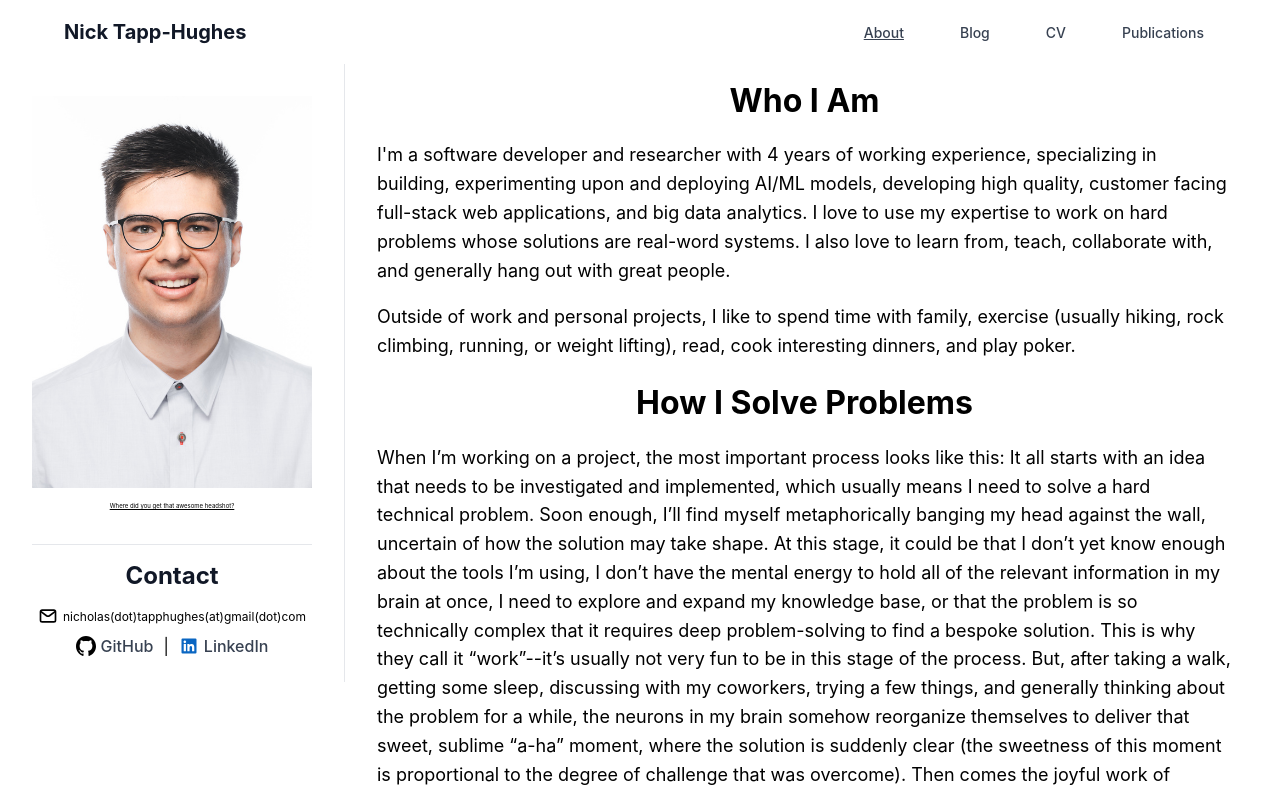
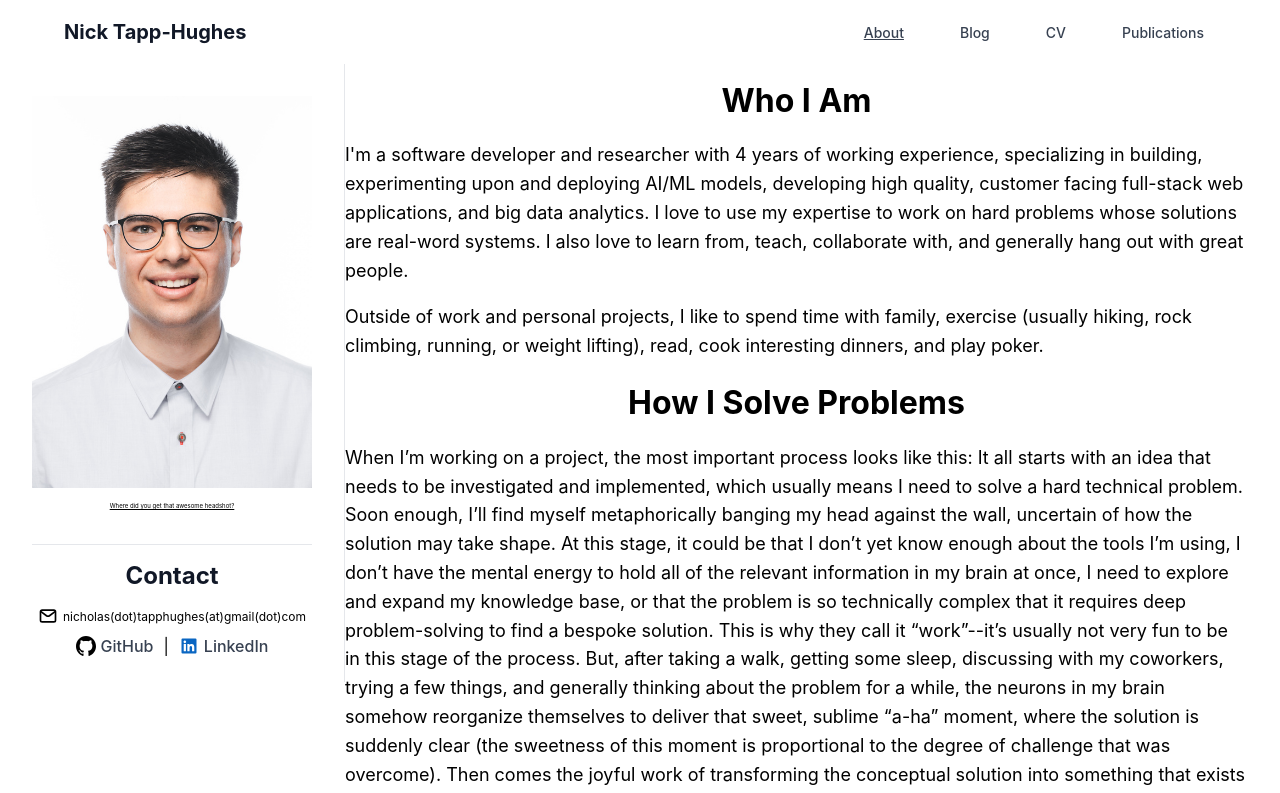
Before and after one commit to tapphughesn/blog, a React (Vite) app in the folder app/: page / in a window 1280 px wide. Shown: the top 793 px of the page. Built offline with nearby package versions, Linux system fonts and the light colour scheme.

Commit message:
less padding on mobile

```diff
--- a/app/src/App.css
+++ b/app/src/App.css
@@ -300,6 +300,7 @@
 
   .right {
     padding-left: 2rem;
+    padding-right: 1rem;
   }
 }
 
@@ -307,6 +308,8 @@
 .right {
   flex: 1;
   padding-top: 1rem;
+  padding-left: 0;
+  padding-right: 0;
 }
 
 .right p {
```
